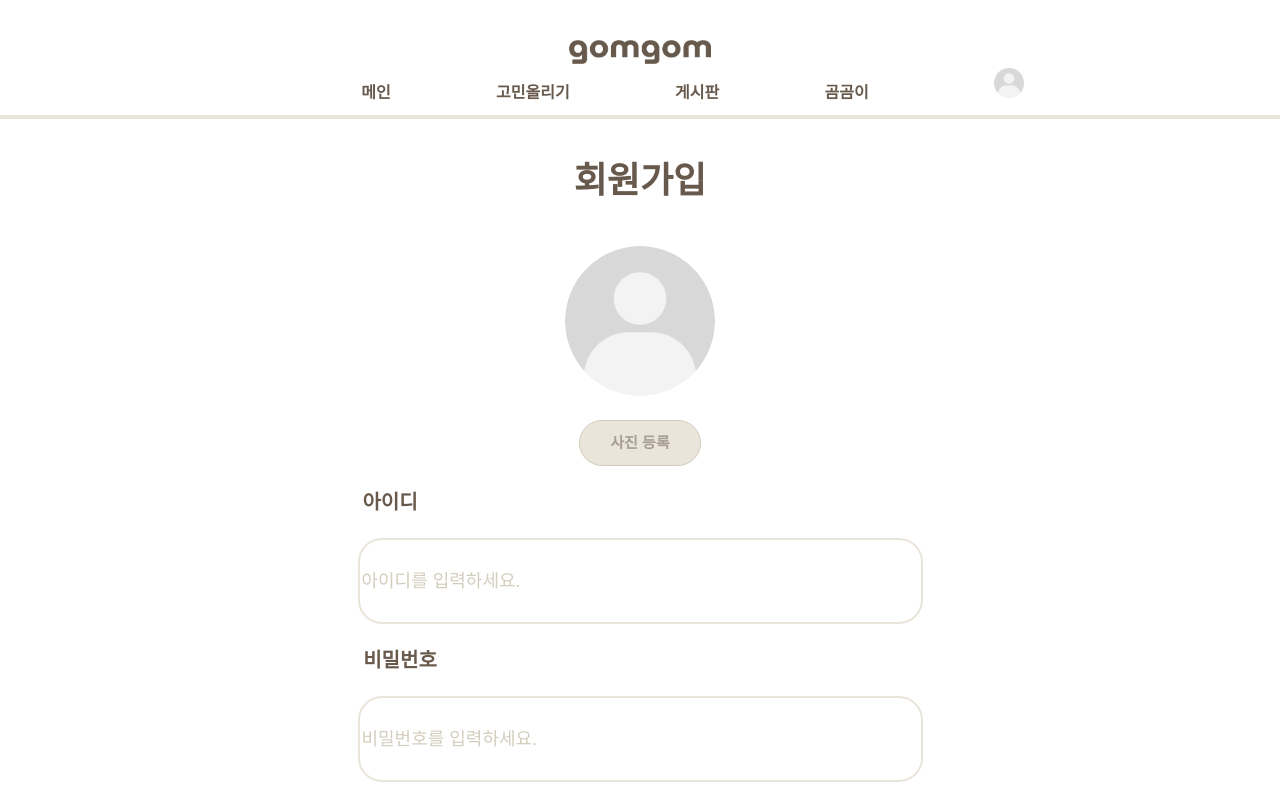
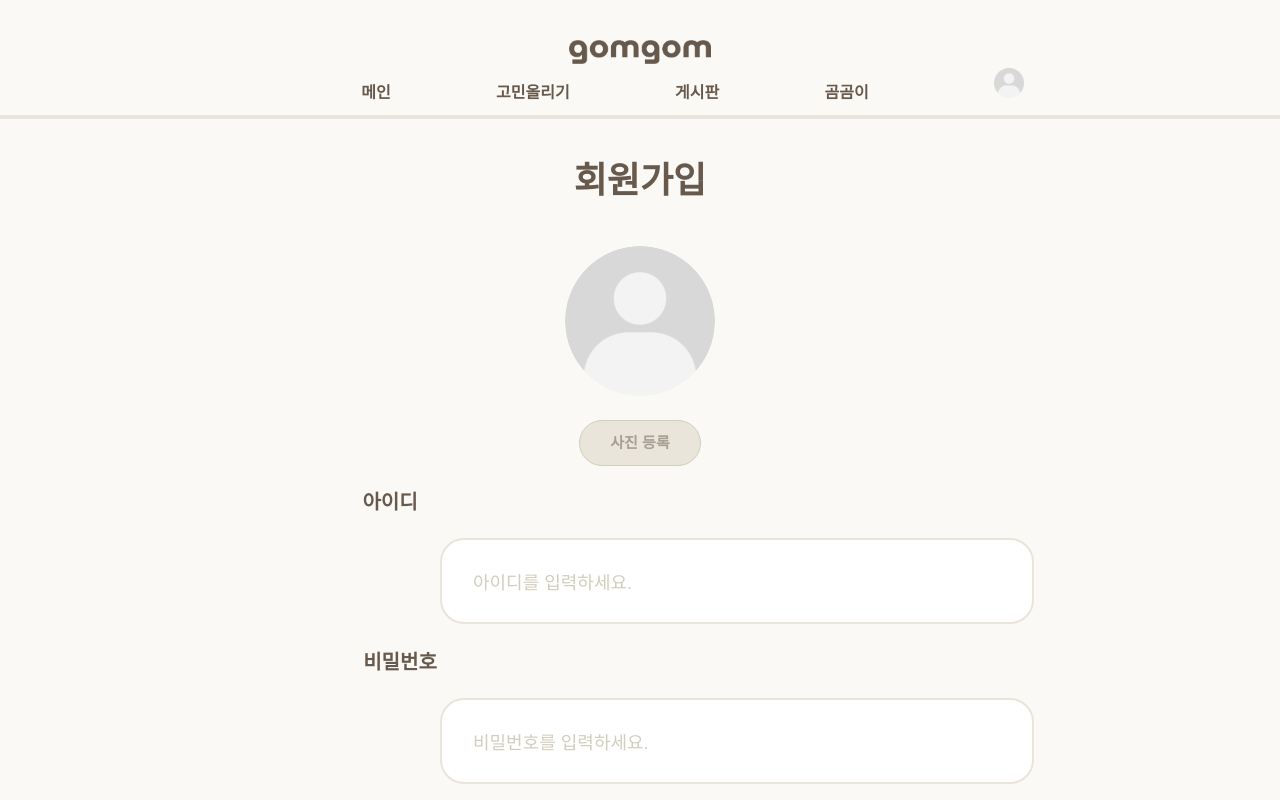
Before and after one commit to TeamBeeear/WebFrameWork, a React (Create React App) app in the folder gomgom/: page /signup in a window 1280 px wide. Shown: the top 800 px of the page. Built offline with nearby package versions, Linux system fonts and the light colour scheme; no server answers.

Commit message:
feat: 로그인 페이지 구현

```diff
--- a/gomgom/src/css/Login.css
+++ b/gomgom/src/css/Login.css
@@ -0,0 +1,77 @@
+body {
+    background: #FAF9F6;
+}
+
+.gomgom-img {
+    width: 110px;
+    height: 82px;
+    margin: 10% auto;
+    margin-top: 80px;
+    margin-bottom: 17px;
+}
+
+@media (max-width: 768px) {
+    .gomgom-img {
+        width: 80px;
+        height: 60px;
+        margin: 5% auto;
+        margin-top: 40px;
+        margin-bottom: 10px;
+    }
+}
+
+@media (max-width: 480px) {
+    .gomgom-img {
+        width: 60px;
+        height: 45px;
+        margin: 2% auto;
+        margin-top: 20px;
+        margin-bottom: 5px;
+    }
+}
+
+.title1 {
+    color: #67594C;
+    font-size: 24px;
+    font-family: 'Pretendard', sans-serif;
+    font-weight: 700;
+    word-wrap: break-word;
+    margin-bottom: 10px;
+}
+
+.title2 {
+    color: #67594C;
+    font-size: 32px;
+    font-family: 'Pretendard', sans-serif;
+    font-weight: 900;
+    word-wrap: break-word;
+    margin-top: 5px;
+    margin-bottom: 78px;
+}
+
+.signup-submit {
+    margin-bottom: 42px;
+}
+
+.to-signup {
+    color: #606067;
+    font-size: 24px;
+    font-family: 'Pretendard';
+    font-weight: 700;
+    line-height: 24px;
+    word-wrap: break-word;
+    margin-bottom: 277px;
+}
+
+@media (max-width: 767px) {
+    .gomgom-img {
+        width: 80px; /* 적절한 크기로 변경 */
+        height: 60px;
+        margin-left: 10%; /* 왼쪽 여백 사용 */
+        margin-top: 40px; /* 상단 여백 사용 */
+    }
+
+    .id-input, .passwd-input {
+        margin-left: 10%; /* 왼쪽 여백 사용 */
+    }
+}
--- a/gomgom/src/css/SignUp.css
+++ b/gomgom/src/css/SignUp.css
@@ -60,16 +60,27 @@
     word-wrap: break-word;
 }
 
-.id-input {
-    font-size: 20px;
+.id-input, .passwd-input {
     width: 557px;
     height: 80px;
     background: white;
     border-radius: 24px;
     border: 2px solid #E9E5DA;
+    display: block;
+    margin-left: 440px;
+    margin-bottom: 22px; /* 각 입력 필드 사이의 간격 조절 */
+    margin-top: 10px;
+
+    color: #67594C;
+    font-size: 24px;
+    font-family: 'Pretendard', sans-serif;
+    font-weight: 700;
+    line-height: 38.40px;
+    padding-left: 31px;
+    word-wrap: break-word;
 }
 
-.id-input::placeholder {
+.id-input::placeholder, .passwd-input::placeholder {
     color: #D2CDBC;
     font-size: 18px;
     font-family: 'Pretendard', sans-serif;
@@ -88,38 +99,14 @@
     word-wrap: break-word;
 }
 
-.passwd-input {
-    font-size: 20px;
-    width: 557px;
-    height: 80px;
-    background: white;
-    border-radius: 24px;
-    border: 2px solid #E9E5DA;
-}
-
-.passwd-input::placeholder {
-    color: #D2CDBC;
-    font-size: 18px;
-    font-family: 'Pretendard', sans-serif;
-    font-weight: 500;
-    line-height: 18px;
-    word-wrap: break-word;
-}
-
-@media (max-width: 768px) {
-    .id-input, .passwd-input {
-      /* width: 100%; 화면 너비에 따라 가로 크기 조절 */
-      height: auto; /* 세로 크기를 자동으로 조절하여 가로 세로 비율 유지 */
-    }
-}
-
 @media (max-width: 768px) {
     .id-heading,
     .passwd-heading {
-      margin: 0; /* 화면이 작아질 때 왼쪽과 오른쪽 여백 제거 */
-      text-align: left;
+        margin: 0; /* 화면이 작아질 때 왼쪽과 오른쪽 여백 제거 */
+        margin-left: 40px;
+        text-align: left;
     }
-  }
+}
 
 .signup-submit {
     width: 340px;
@@ -138,12 +125,4 @@
     font-weight: 700;
     line-height: 24px;
     word-wrap: break-word;
-  }
-
-@media (max-width: 768px) {
-    .signup-submit {
-      width: 340px;
-      /* width: 100%  화면 너비에 따라 가로 크기 조절 */
-      height: auto; /* 세로 크기를 자동으로 조절하여 가로 세로 비율 유지 */
-    }
 }
--- a/gomgom/src/pages/Login.jsx
+++ b/gomgom/src/pages/Login.jsx
@@ -0,0 +1,51 @@
+import React, {useState} from 'react';
+import { BrowserRouter as Router, Route, Link } from 'react-router-dom';
+import Header from "../components/Header";
+import Nav from "../components/Nav";
+import "../css/SignUp.css";
+import "../css/Login.css";
+import userIcon from "../img/userIcon.png"
+import gomgom from "../img/mainLinkBear.png"
+import Footer from '../components/Footer';
+
+
+const SignUp= () => {
+    const [id, setId] = useState('');
+    const [password, setPassword] = useState('');
+
+    const handleIdChange = (e) => {
+        setId(e.target.value);
+      };
+
+      const handlePasswordChange = (e) => {
+        setPassword(e.target.value);
+      };
+
+      const handleSignupClick = () => {
+        // 페이지 이동 처리
+        window.location.href = '/signup';
+      };
+
+    return (
+        <div style={{ display: "flex", flexDirection: "column" }}>
+            <Header />
+            <Nav />
+            <div className="separator-line"></div>
+            <img src={gomgom} className="gomgom-img"></img>
+            <p className="title1">고민하지말고,<br/></p>
+            <p className="title2">곰곰에서 고민을 나누어요</p>
+            <form className="signup-form">
+                    <input type="input" className="id-input" placeholder="아이디를 입력하세요." onChange={handleIdChange} />
+                    <input type="password" className="passwd-input" placeholder="비밀번호를 입력하세요." onChange={handlePasswordChange} />
+                <button type="submit" className="signup-submit" style={{
+                    background: id && password ? '#FFAB5D' : '#E9E5DA'}}
+                    disabled={!id || !password} // 입력 필드가 비어 있을 때 버튼 비활성화
+                >로그인</button>
+                <p className="to-signup" onClick={handleSignupClick} style={{cursor: "pointer"}}>회원가입</p>
+            </form>
+            <Footer />
+        </div>
+    );
+}
+
+export default SignUp;
```
